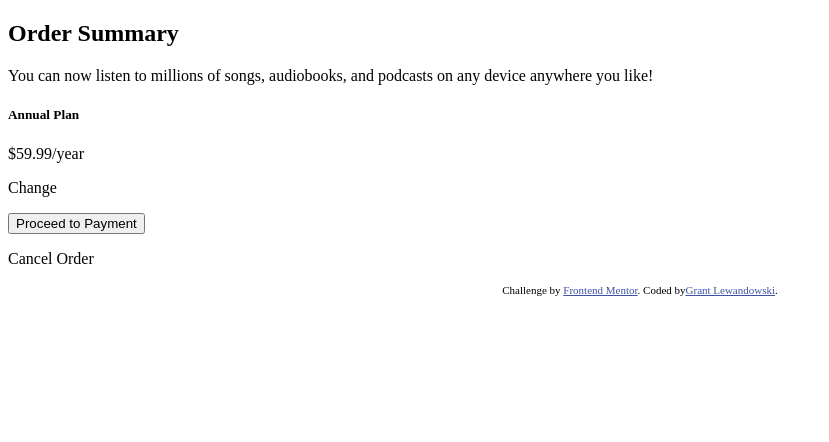
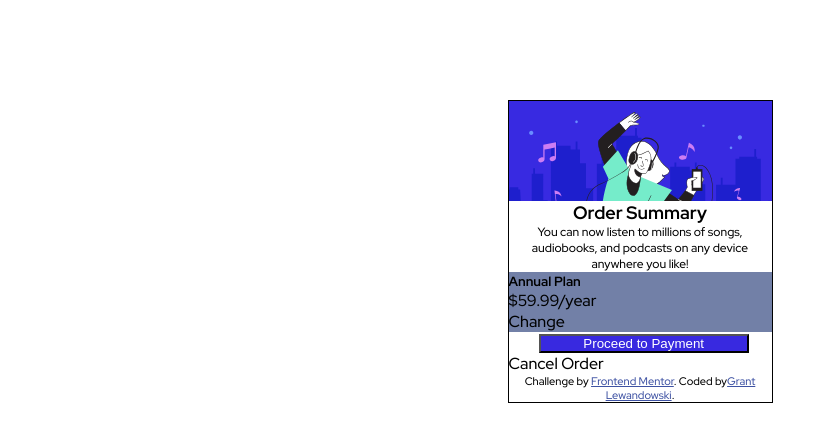
Before and after one commit to Grunt395/Order-Summary-Component, a plain HTML site: page index.html in a window 1280 px wide. Shown: the whole page, without its empty margins (0-829 px from the left). Drawn offline with Linux system fonts and the light colour scheme.

Commit message:
Added backgrounds

```diff
--- a/index.html
+++ b/index.html
@@ -7,14 +7,21 @@
         name="viewport" content="width=device-width, initial-scale=1.0">
         <!-- displays site properly based on user's device -->
 
-        <link rel="icon" type="image/png" sizes="32x32" href="./images/favicon-32x32.png">
+        <link
+        rel="icon" type="image/png" sizes="32x32" href="./images/favicon-32x32.png">
+
+        <!-- Import Red Hat Display fonts -->
+        <link rel="preconnect" href="https://fonts.googleapis.com">
+        <link rel="preconnect" href="https://fonts.gstatic.com" crossorigin>
+        <link href="https://fonts.googleapis.com/css2?family=Outfit:wght@700&family=Red+Hat+Display:wght@500;700;900&display=swap" rel="stylesheet">
+
         <link rel="stylesheet" href="./style.css">
 
         <title>Frontend Mentor | Order summary card</title>
     </head>
 
     <body>
-        <div class="wrapper">
+        <div class="container">
 
             <main>
                 <header class="header-banner"></header>
@@ -22,9 +29,13 @@
                 <article>
                     <h2 class="order-summary">Order Summary</h2>
                     <p class="order-info">You can now listen to millions of songs, audiobooks, and podcasts on any device anywhere you like!</p>
-                    <h5 class="plan-header">Annual Plan</h5>
-                    <p class="plan-info">$59.99/year</p>
-                    <p class="change">Change</p>
+
+                    <div class="annual-plan">
+                        <h5 class="plan-header">Annual Plan</h5>
+                        <p class="plan-info">$59.99/year</p>
+                        <p class="change">Change</p>
+                    </div>
+
                     <button class="payment-button">Proceed to Payment</button>
                     <p class="cancel-order">Cancel Order</p>
                 </article>
--- a/style.css
+++ b/style.css
@@ -1,3 +1,53 @@
+/* Universal selector for global reset */
+* {
+    padding: 0;
+    margin: 0;
+    box-sizing: border-box;
+}
+
+body {
+    font-family: 'Red Hat Display', sans-serif;
+    /* background-image: url("./images/pattern-background-desktop.svg"); */
+}
+
+.container {
+    width: 265px;
+    margin: auto;
+    margin-top: 100px;
+    border: 1px solid black;
+}
+
+.header-banner {
+    height: 100px;
+    width: 100%;
+    background-image: url(./images/illustration-hero.svg);
+    background-size: cover;
+    /* background-repeat: no-repeat; */
+}
+
+.order-summary {
+    font-size: 18px;
+    text-align: center;
+}
+
+.order-info {
+    text-align: center;
+    font-size: 12px;
+}
+
+.annual-plan {
+    background-color: hsl(224, 23%, 55%);
+}
+
+.payment-button {
+    color: white;
+    background-color: hsl(245, 75%, 52%);
+    width: 80%;
+    margin-left: 30px;
+    /* margin-left: auto;
+    margin-right: auto; */
+}
+
 .attribution {
     font-size: 11px;
     text-align: center;
```
